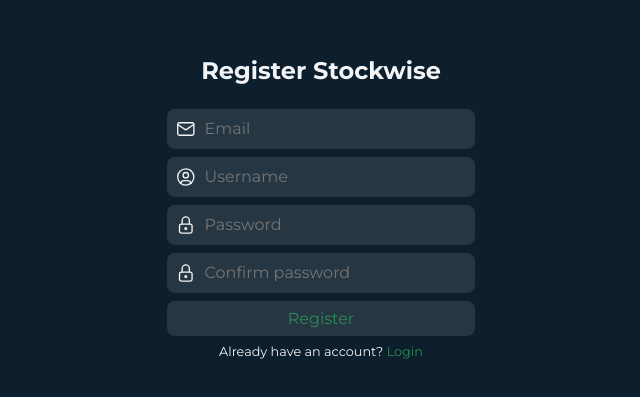
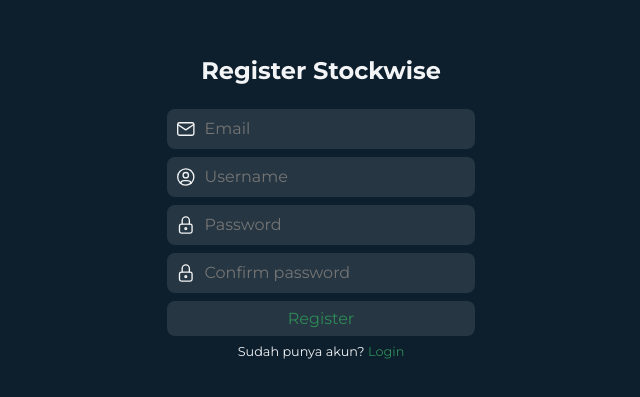
Before and after one commit to jihadable/stockwise, a React (Vite) app: page /register in a window 1280 px wide. Shown: the part 193-590 px from the top of the page, without its empty margins (319-959 px from the left). Built offline with nearby package versions, Linux system fonts and the light colour scheme.

Commit message:
fix language in register and login page

```diff
--- a/src/pages/Login.tsx
+++ b/src/pages/Login.tsx
@@ -30,8 +30,6 @@
                 email, password
             })
 
-            console.log(data)
-
             localStorage.setItem("token", data.token)
             setToken(localStorage.getItem("token"))
 
@@ -55,7 +53,7 @@
                 </div>
                 <button type="submit">Login</button>
             </form>
-            <p>Don't have an account? <Link to={"/register"}>Register</Link></p>
+            <p>Belum punya akun? <Link to={"/register"}>Register</Link></p>
         </div>
     )
 }
--- a/src/pages/Register.tsx
+++ b/src/pages/Register.tsx
@@ -82,7 +82,7 @@
                 </div>
                 <button type="submit">Register</button>
             </form>
-            <p>Already have an account? <Link to={"/login"}>Login</Link></p>
+            <p>Sudah punya akun? <Link to={"/login"}>Login</Link></p>
         </div>
     )
 }
```
Also changed, not shown: 2 other files (tests, documents, lock files or other folders).
